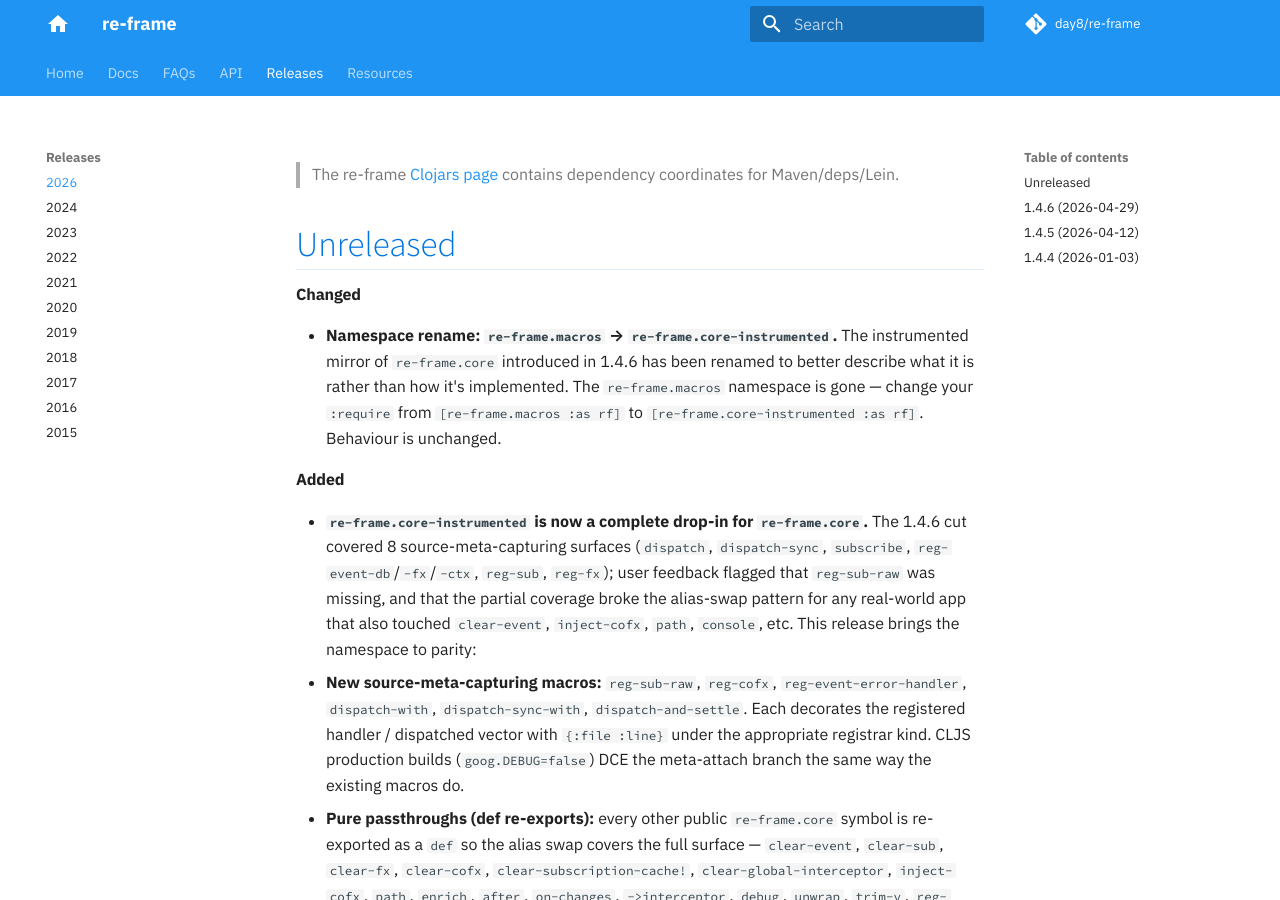
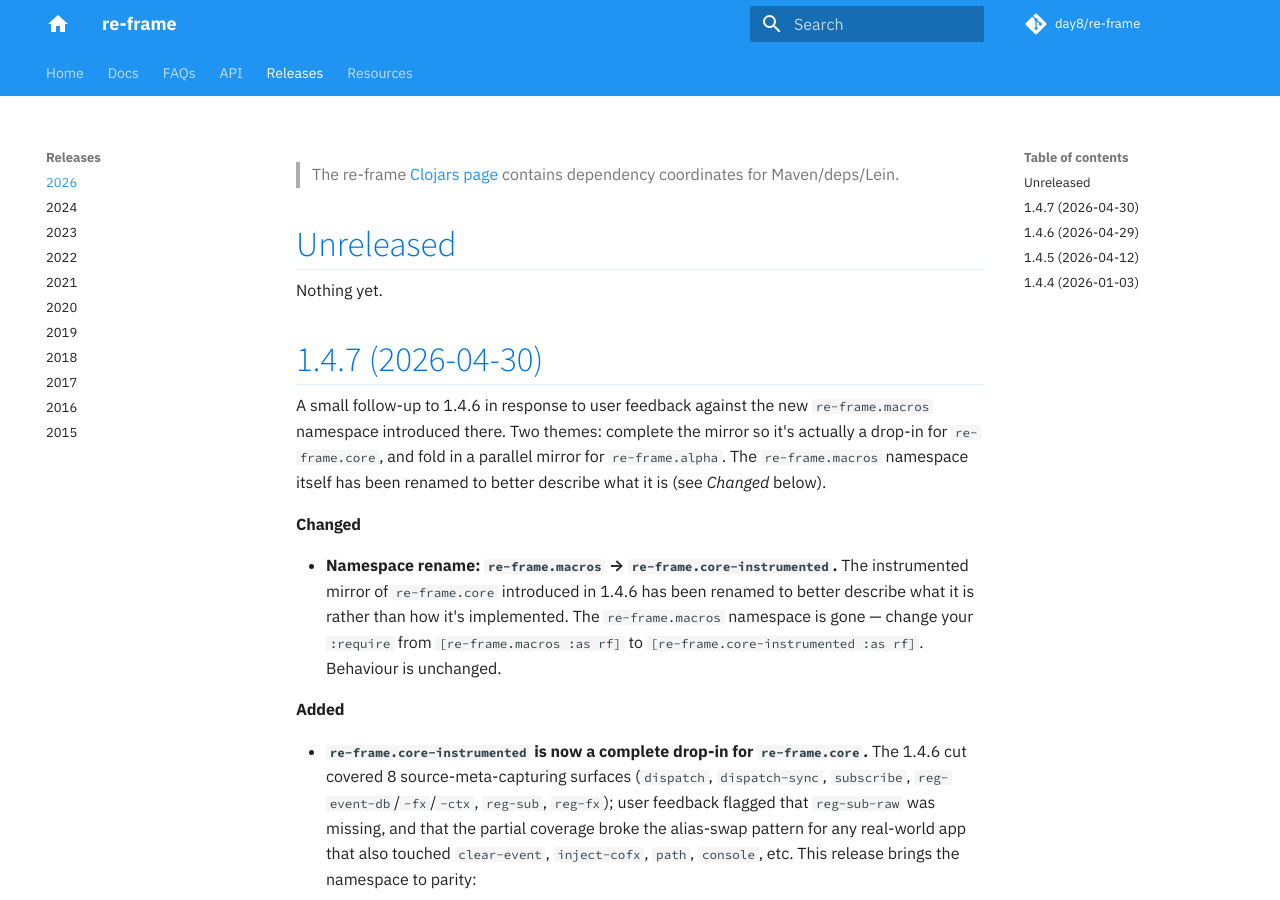
Before and after one commit to day8/re-frame, an MkDocs documentation site: the page built from docs/releases/2026.md, in a window 1280 px wide and 900 px high. Built offline with MkDocs 1.6.1 and Material for MkDocs 9.7.7, drawn with Linux system fonts in a browser that asks for light colours; comment, search, counter and statistics services are not loaded; a style sheet for code colours, icons or effects is not loaded.

Commit message:
release: 1.4.7
  - bump version 1.4.6 → 1.4.7 in src/re_frame/config.cljc
  - mint the [Unreleased] block as ## 1.4.7 (2026-04-30) in
    docs/releases/2026.md, with a short opening paragraph framing
    the body of work as a follow-up to 1.4.6 user feedback
  - trim the namespace docstrings on re-frame.core-instrumented
    and re-frame.alpha-instrumented down to a brief 'mirror of X
    with instrumented macros for re-frame-10x / re-frame-pair'
    pointer plus the require-swap example. The mechanics and
    DCE / vary-meta / registrar-decoration detail belong in
    architecture docs, not in the per-namespace docstring that
    end users skim.

🤖 Generated with [Claude Code](https://claude.com/claude-code)

Co-Authored-By: Claude Opus 4.7 (1M context) <noreply@anthropic.com>

```diff
--- a/docs/releases/2026.md
+++ b/docs/releases/2026.md
@@ -7,6 +7,17 @@
 > The re-frame [Clojars page](https://clojars.org/re-frame/) contains dependency coordinates for Maven/deps/Lein.
 
 ## Unreleased
+
+Nothing yet.
+
+## 1.4.7 (2026-04-30)
+
+A small follow-up to 1.4.6 in response to user feedback against the new
+`re-frame.macros` namespace introduced there. Two themes: complete the
+mirror so it's actually a drop-in for `re-frame.core`, and fold in a
+parallel mirror for `re-frame.alpha`. The `re-frame.macros` namespace
+itself has been renamed to better describe what it is (see *Changed*
+below).
 
 #### Changed
 
```
Also changed, not shown: 3 other files.
